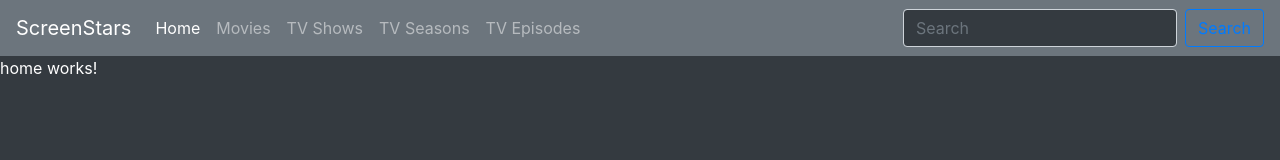
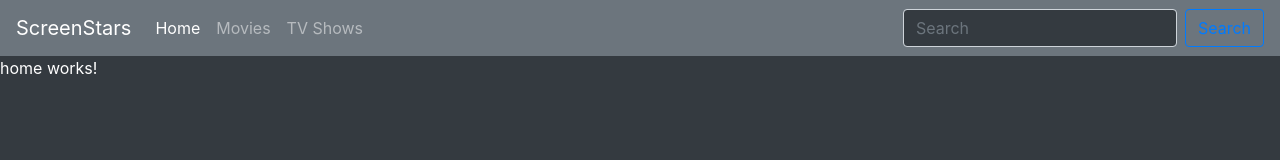
Before and after one commit to Reuno92/Ng8-ScreenStars, an Angular app: page / in a window 1280 px wide. Shown: the top 160 px of the page. Built offline with nearby package versions, Linux system fonts and the light colour scheme.

Commit message:
fix(templateHeaderComp): delete seasons and episode on nav

```diff
--- a/src/app/template/layout-template/layout-header/layout-header.component.html
+++ b/src/app/template/layout-template/layout-header/layout-header.component.html
@@ -15,12 +15,6 @@
       <li class="nav-item">
         <a class="nav-link" href="#">TV Shows</a>
       </li>
-      <li class="nav-item">
-        <a class="nav-link" href="#">TV Seasons</a>
-      </li>
-      <li class="nav-item">
-        <a class="nav-link" href="#">TV Episodes</a>
-      </li>
     </ul>
     <form class="form-inline my-2 my-lg-0">
       <input class="form-control mr-sm-2" type="search" placeholder="Search" aria-label="Search">
```
